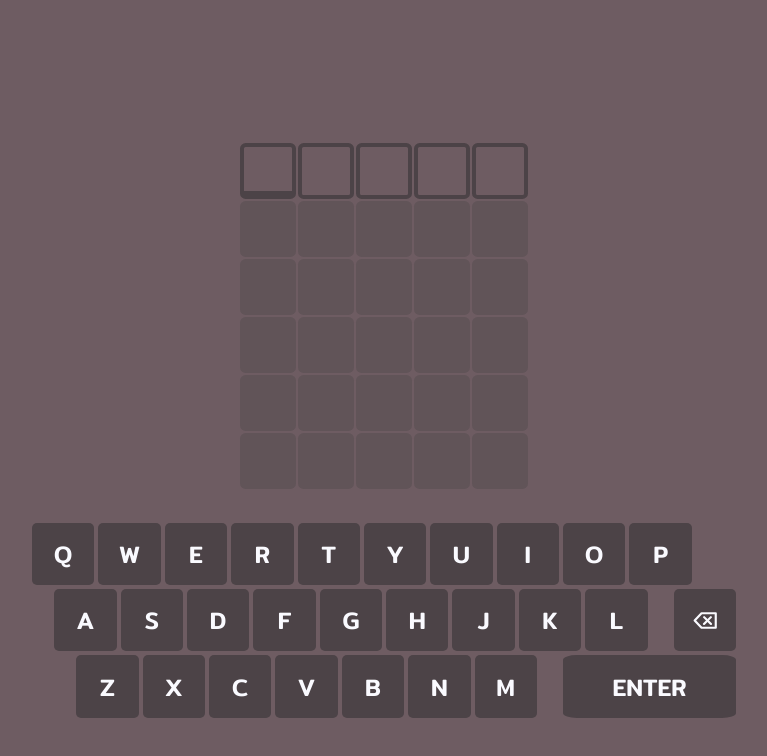
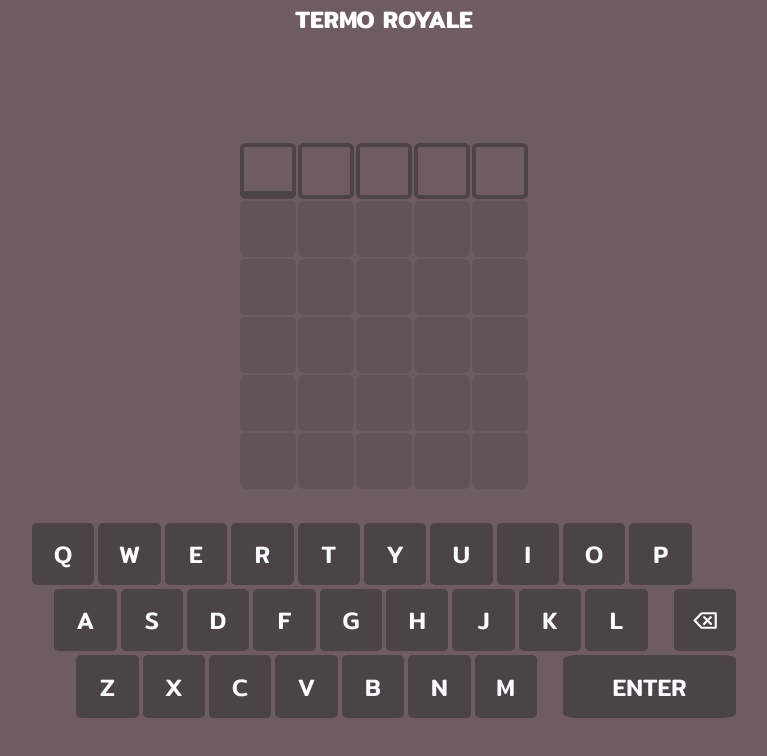
Before and after one commit to rhuangabrielsantos/termo-royale, a React (Create React App) app: page / in a window 1280 px wide. Shown: the top 756 px of the page, without its empty margins (256-1023 px from the left). Built offline with nearby package versions, Linux system fonts and the light colour scheme.

Commit message:
:lipstick: Added header

```diff
--- a/src/components/Board.tsx
+++ b/src/components/Board.tsx
@@ -4,8 +4,6 @@ import { ILetter } from '../interfaces';
 import { keyboardService } from '../service/KeyboardService';
 import { WordsService } from '../service/WordsService';
 import { AlertMessage } from './AlertMessage';
-import { Container } from './Container';
-import { Keyboard } from './Keyboard';
 import { Word } from './Word';
 
 interface BoardProps {
@@ -168,7 +166,7 @@ export function Board({ correctWord, words, setWords }: BoardProps) {
   };
 
   return (
-    <Container gap="0.125em">
+    <>
       <AlertMessage isVisible={error} message={errorMessage} />
 
       <Word
@@ -219,8 +217,6 @@ export function Board({ correctWord, words, setWords }: BoardProps) {
         setError={setError}
         name="sixth"
       />
-
-      <Keyboard />
-    </Container>
+    </>
   );
 }
--- /dev/null
+++ b/src/components/Header.tsx
@@ -0,0 +1,17 @@
+import React from 'react';
+import styled from 'styled-components';
+
+import { Text } from './Text';
+
+export function Header() {
+  return (
+    <HeaderContainer>
+      <Text fontWeight="bold">TERMO ROYALE</Text>
+    </HeaderContainer>
+  );
+}
+
+const HeaderContainer = styled.header`
+  position: absolute;
+  top: 0;
+`;
--- a/src/pages/Game/Game.tsx
+++ b/src/pages/Game/Game.tsx
@@ -1,5 +1,8 @@
 import React, { useContext, useEffect, useState } from 'react';
+import { Container } from '../../components';
 import { Board } from '../../components/Board';
+import { Header } from '../../components/Header';
+import { Keyboard } from '../../components/Keyboard';
 import { WordsContext } from '../../context';
 import { WordsService } from '../../service/WordsService';
 
@@ -13,10 +16,16 @@ export function Game() {
   }, [setWords]);
 
   return (
-    <Board
-      correctWord={correctWord}
-      words={words}
-      setWords={setWords}
-    />
+    <Container gap="0.125em">
+      <Header />
+
+      <Board
+        correctWord={correctWord}
+        words={words}
+        setWords={setWords}
+      />
+
+      <Keyboard />
+    </Container>
   );
 }
--- a/src/pages/Game/GameStyle.ts
+++ /dev/null
@@ -1 +0,0 @@
-import styled from 'styled-components';
```
